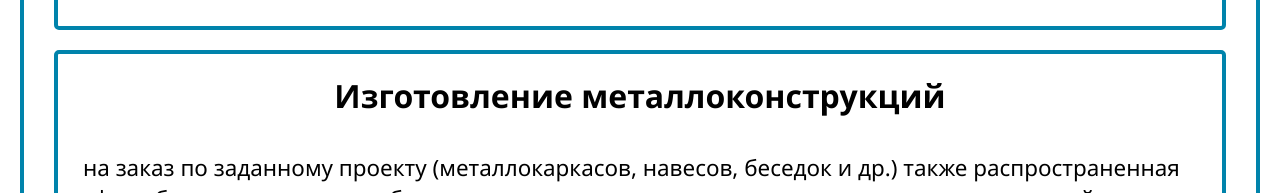
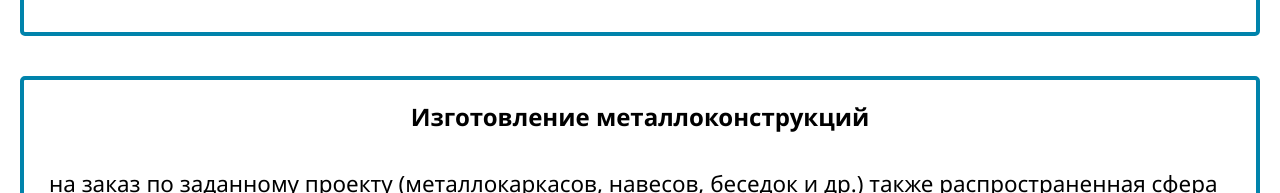
Before and after one commit to davidfox15/rashid-site, a website: page public/about.html in a window 1280 px wide. Shown: the part 2585-2778 px from the top of the page. Drawn offline with Linux system fonts and the light colour scheme.

```diff
--- a/public/about.html
+++ b/public/about.html
@@ -20,7 +20,6 @@
   </ul>
 </header>
 
-    <div class="container">
       <!-- <img src="/pic/svarka.JPG" alt="Сварка" class="Post-Img Post-Img_Main" /> -->
       <h2 class="default-text">
         Основная цель проекта заключается в оказании услуги в области сварочного дела ремонту&nbsp;/&nbsp;восстановлению
@@ -103,7 +102,7 @@
         </ul>
       </div>
       <div class="container">
-        <h1 class="default-title">Изготовление металлоконструкций</h1>
+        <h2 class="default-title">Изготовление металлоконструкций</h2>
         <div class="default-text">
           на заказ по заданному проекту (металлокаркасов, навесов, беседок и др.) также распространенная сфера бизнеса,
           которая необходима при возведении жилых и промышленных сооружений.
@@ -116,6 +115,7 @@
           <li>создание ограждений для балконов и лоджий</li>
         </ul>
       </div>
+
       <div class="container">
         <h2 class="default-title">Наши контакты</h2>
         <div class="contact-line">
@@ -127,7 +127,6 @@
           <div class="p10">Abasov.rash98@yandex.ru</div>
         </div>
       </div>
-    </div>
        <footer>
       <ul class="footer-info">
         <li class="footer-info__item">Телефон: +7 (952) 967-27-74</li>
```
Also changed, not shown: public/index.html (+1 -1 lines), src/html/about.html (+2 -3 lines), src/html/index.html (+1 -1 lines).
